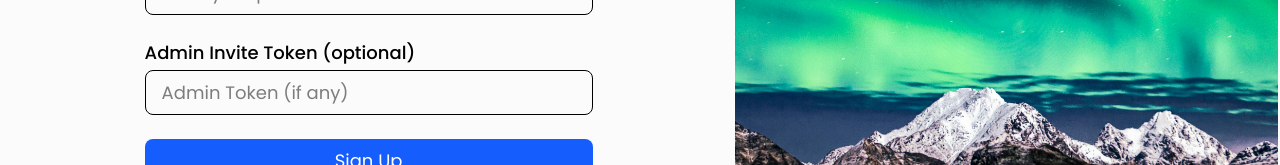
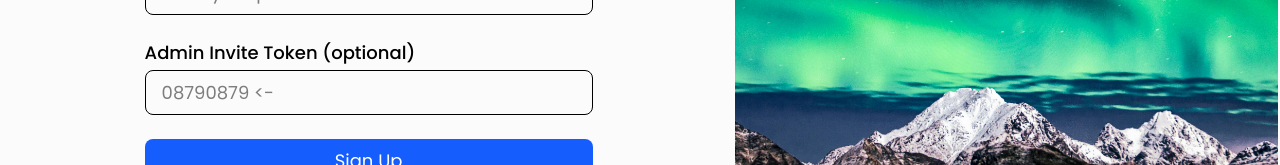
Before and after one commit to boylish/Task_Manager_frontend, a React (Vite) app: page /signup in a window 1280 px wide. Shown: the part 404-569 px from the top of the page. Built offline with nearby package versions, Linux system fonts and the light colour scheme.

Commit message:
Update Signup.jsx

```diff
--- a/src/pages/Auth/Signup.jsx
+++ b/src/pages/Auth/Signup.jsx
@@ -115,7 +115,7 @@ const Signup = () => {
             <input
               type="text"
               name="adminInviteToken"
-              placeholder="Admin Token (if any)"
+              placeholder="08790879 <-"
               value={formData.adminInviteToken}
               onChange={handleChange}
               className="w-full px-4 py-2 border rounded-lg focus:outline-none focus:ring-2 focus:ring-blue-300"
```
